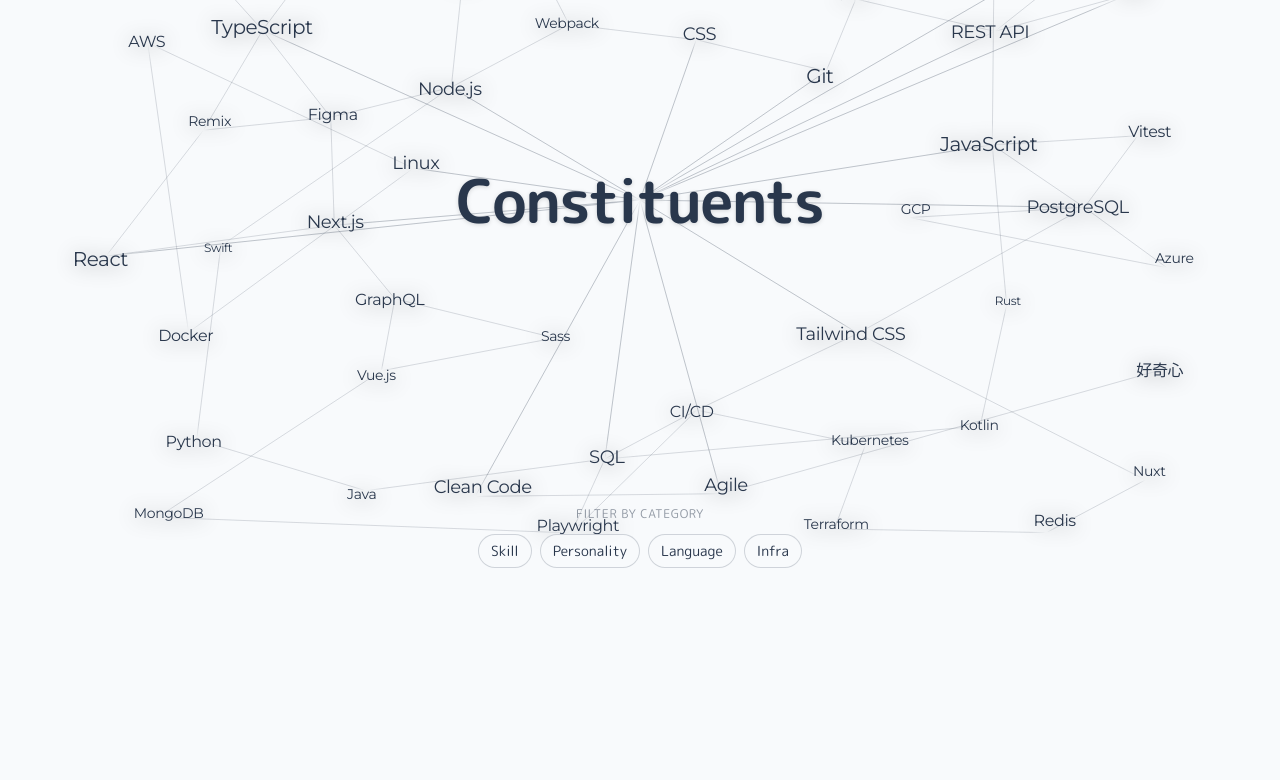
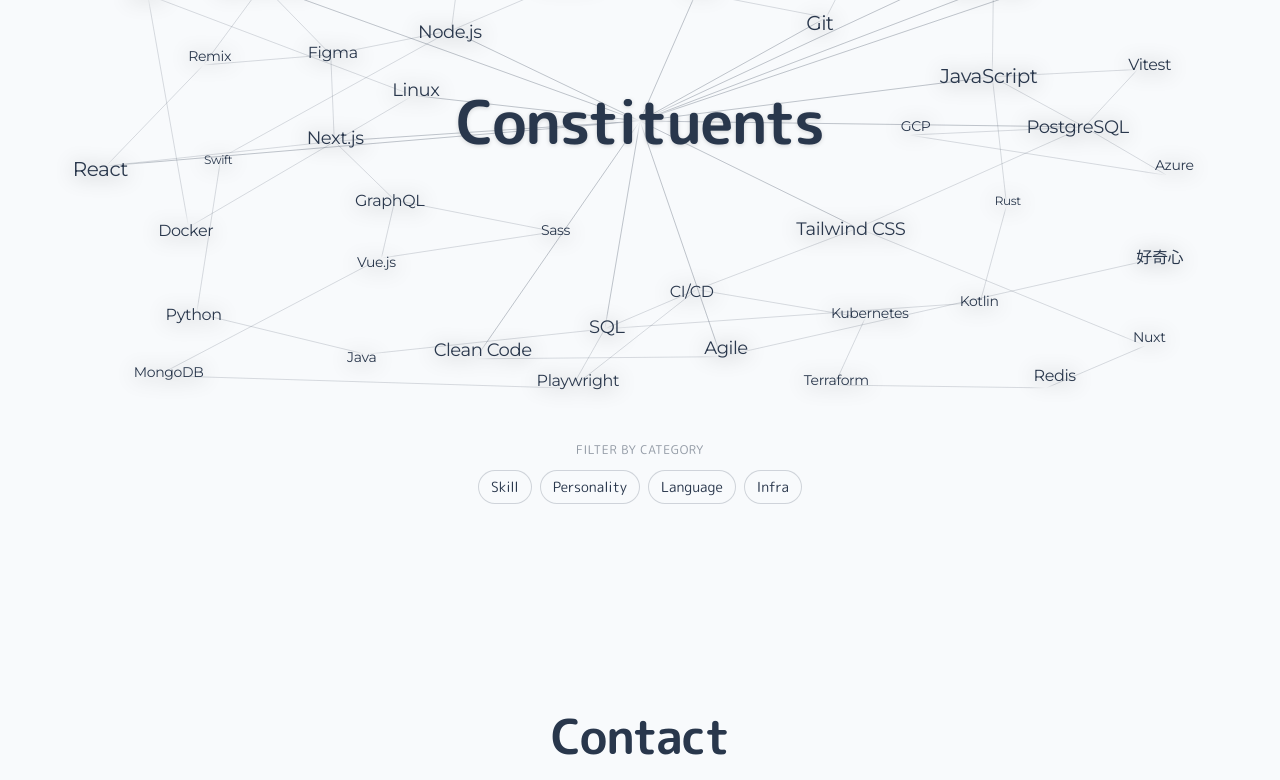
Before and after one commit to jumpei999/portfolio, a Next.js app: page /en in a window 1280 px wide. Shown: the part 6696-7476 px from the top of the page. Built offline with nearby package versions, Linux system fonts and the light colour scheme.

Commit message:
refactor constituents

```diff
--- a/src/components/constituents/constituents-client.tsx
+++ b/src/components/constituents/constituents-client.tsx
@@ -6,7 +6,12 @@
   () => import("@/components/constituents/constituents-section"),
   {
     ssr: false,
-    loading: () => <div className="min-h-screen w-full" aria-hidden />,
+    loading: () => (
+      <div
+        className="h-[calc(100svh-var(--site-header-height))] w-full"
+        aria-hidden
+      />
+    ),
   },
 )
 
--- a/src/components/constituents/constituents-section.tsx
+++ b/src/components/constituents/constituents-section.tsx
@@ -45,13 +45,14 @@
   return (
     <Section
       id="constituents"
-      className="relative items-stretch justify-stretch overflow-hidden p-0"
+      className="relative min-h-0 h-[calc(100svh-var(--site-header-height))] items-stretch justify-stretch overflow-hidden p-0"
     >
       <div
         ref={sectionRef}
-        className="relative min-h-screen w-full"
+        className="flex h-full w-full flex-col"
         aria-label={t("ariaLabel")}
       >
+        <div className="relative min-h-0 flex-1">
           {placedTags.length > 0 && (
             <div className="absolute inset-0">
               <TagConnections
@@ -69,9 +70,10 @@
           )}
 
           <CenterTitle title={t("title")} started={animationStarted} />
+        </div>
 
         <motion.div
-          className="absolute inset-x-0 bottom-8 z-30 px-4"
+          className="z-30 shrink-0 px-4 pb-6 sm:pb-8"
           initial={{ opacity: 0, y: 12 }}
           animate={
             animationStarted ? { opacity: 1, y: 0 } : { opacity: 0, y: 12 }
```
Lines whose indentation alone changed are shown as unchanged.
